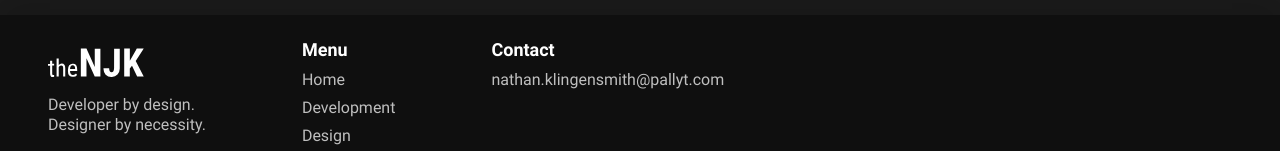
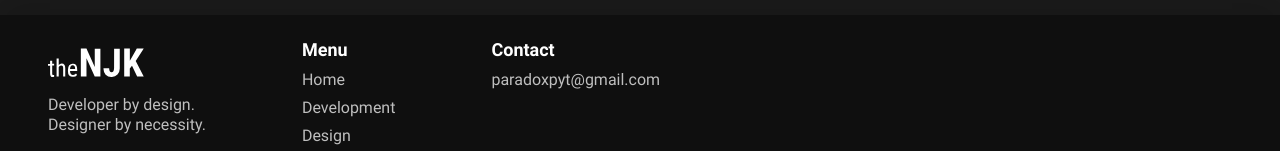
Before and after one commit to Paradoxdotexe/theNJK, a Vue app: page /development in a window 1280 px wide. Shown: the part 6301-6452 px from the top of the page. Built offline with nearby package versions, Linux system fonts and the light colour scheme.

Commit message:
Update email

```diff
--- a/src/components/global/Footer.vue
+++ b/src/components/global/Footer.vue
@@ -27,7 +27,12 @@
         </div>
         <div class="footer__links">
           <div class="links__header">Contact</div>
-          <a @click="copy($event)">nathan.klingensmith@pallyt.com<transition name="popup"><div v-if="refs.copied">Copied!</div></transition></a>
+          <a @click="copy($event)">
+            paradoxpyt@gmail.com
+            <transition name="popup">
+              <div v-if="refs.copied">Copied!</div>
+            </transition>
+          </a>
         </div>
       </div>
       <div class="footer__copyright">Copyright © 2022 Nathan J Klingensmith. All rights reserved.</div>
@@ -168,8 +173,6 @@ export default defineComponent({
           div {
             position: absolute;
             left: calc(100% + #{$gap-md});
-            //margin-top: -$gap-sm;
-            //margin-left: $gap-md;
             background: var(--accent-primary);
             padding: $gap-sm $gap-md;
             border-radius: $gap-sm;
```
